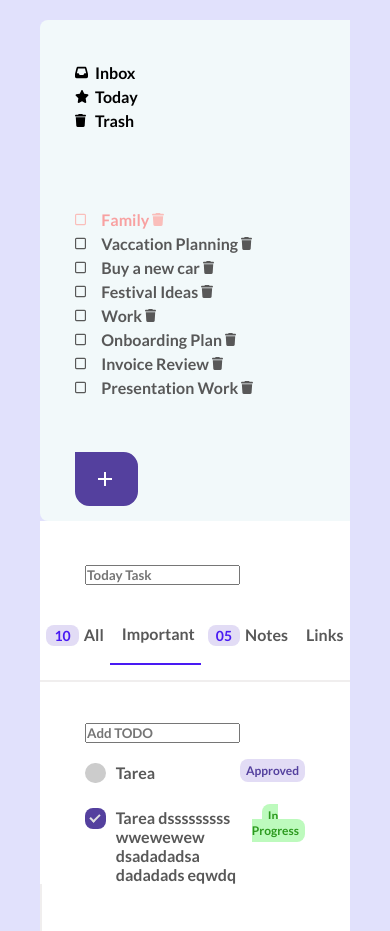
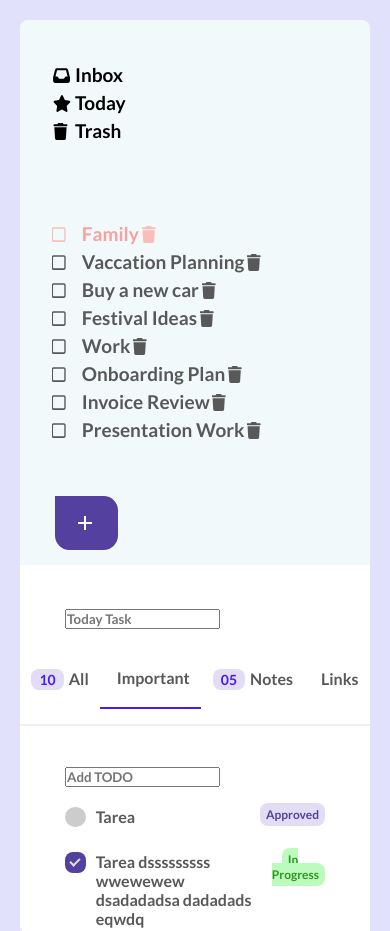
Before and after one commit to CarlosSanchezM/TodoList, a website built with Vite: page index.html in a window 390 px wide. Shown: the top 931 px of the page. Built offline with nearby package versions, Linux system fonts and the light colour scheme; files whose address does not match are found by name.

Commit message:
Cambios responsive

```diff
--- a/index.html
+++ b/index.html
@@ -25,56 +25,56 @@
             <li>
               <span class="Category-icon Category-selected">
                 <img class="Category-icon Category-selected" src="/Icons/square.svg" alt="square">
-                <span>Family</span>
+                <span class="Category-text">Family</span>
                 <img class="Category-icon Category-selected" src="/Icons/trash.svg" alt="trash">
               </span>
             </li>
             <li>
               <span class="Category-icon">
                 <img class="Category-icon" src="/Icons/square.svg" alt="square">
-                <span>Vaccation Planning</span>
+                <span class="Category-text">Vaccation Planning</span>
                 <img class="Category-icon" src="/Icons/trash.svg" alt="trash">
               </span>
             </li>
             <li>
               <span class="Category-icon">
                 <img class="Category-icon" src="/Icons/square.svg" alt="square">
-                <span>Buy a new car</span>
+                <span class="Category-text">Buy a new car</span>
                 <img class="Category-icon" src="/Icons/trash.svg" alt="trash">
               </span>
             </li>
             <li>
               <span class="Category-icon">
                 <img class="Category-icon" src="/Icons/square.svg" alt="square">
-                <span>Festival Ideas</span>
+                <span class="Category-text">Festival Ideas</span>
                 <img class="Category-icon" src="/Icons/trash.svg" alt="trash">
               </span>
             </li>
             <li>
               <span class="Category-icon">
                 <img class="Category-icon" src="/Icons/square.svg" alt="square">
-                <span>Work</span>
+                <span class="Category-text">Work</span>
                 <img class="Category-icon" src="/Icons/trash.svg" alt="trash">
               </span>
             </li>
             <li>
               <span class="Category-icon">
                 <img class="Category-icon" src="/Icons/square.svg" alt="square">
-                <span>Onboarding Plan</span>
+                <span class="Category-text">Onboarding Plan</span>
                 <img class="Category-icon" src="/Icons/trash.svg" alt="trash">
               </span>
             </li>
             <li>
               <span class="Category-icon">
                 <img class="Category-icon" src="/Icons/square.svg" alt="square">
-                <span>Invoice Review</span>
+                <span class="Category-text">Invoice Review</span>
                 <img class="Category-icon" src="/Icons/trash.svg" alt="trash">
               </span>
             </li>
             <li>
               <span class="Category-icon">
                 <img class="Category-icon" src="/Icons/square.svg" alt="square">
-                <span>Presentation Work</span>
+                <span class="Category-text">Presentation Work</span>
                 <img class="Category-icon" src="/Icons/trash.svg" alt="trash">
               </span>
             </li>
--- a/style.css
+++ b/style.css
@@ -298,6 +298,7 @@ nav span{
   border-left: 2px solid var(--borders-color);
   background-color: var(--main-background-color);
   color: var(--text-normal-color);
+  border-radius: 0 8px 8px 0;
 }
 
 .Meet-title{
@@ -327,7 +328,7 @@ div.Meet-card.Fourth-meet{
 
 @media screen and (max-width: 500px){
   body{
-    padding: 20px 40px 20px 40px;
+    padding: 20px 20px 20px 20px;
     background-color: var(--body-background-color);
   }
 
@@ -337,4 +338,25 @@ div.Meet-card.Fourth-meet{
     min-height: 600px;
     border-radius: 8px;
   }
+  .Categories-container{
+    font-size: 19px;
+    border-radius: 8px 8px 0 0;
+  }
+  .Category-text{
+    margin-right: 2px;
+  }
+  .Options-container{
+    font-size: 19px
+  }
+  .Options-container img{
+    transform: scale(1.3);
+  }
+  .Category-container img{
+    transform: scale(1.3);
+  }
+  /* .Task-container{
+  } */
+  .Meeting-container{
+    border-radius: 0 0 8px 8px;
+  }
 }
```
